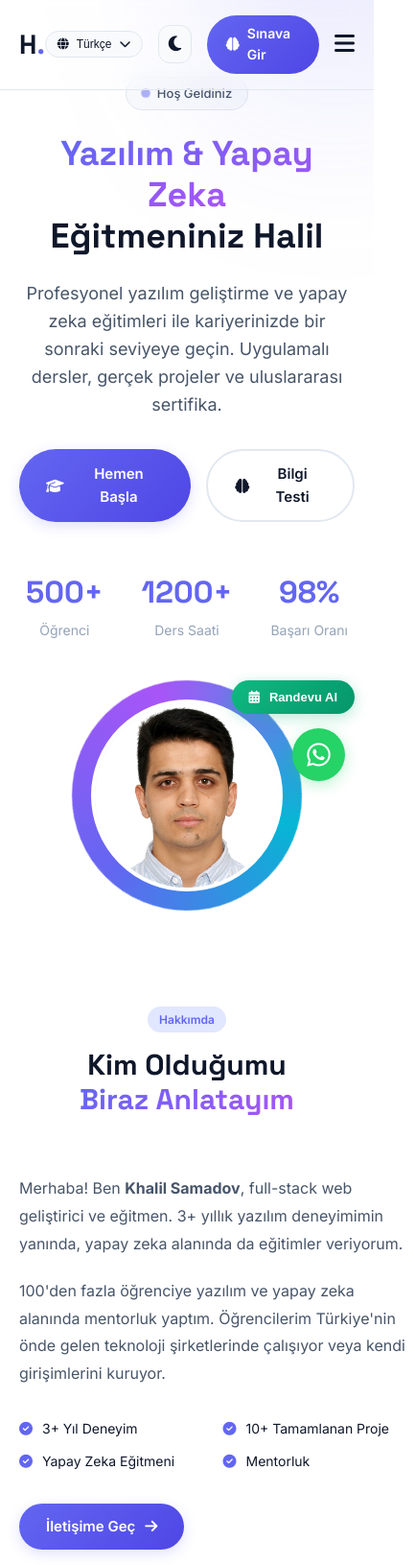
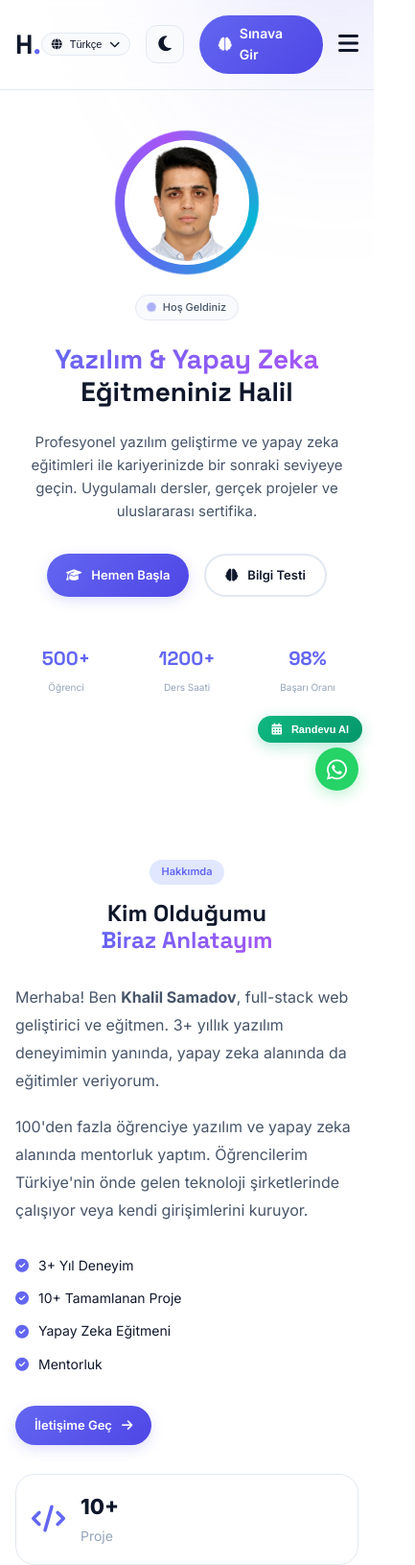
Before and after one commit to Halil668/kisisel-web, a website: page index.html in a window 390 px wide. Shown: the top 1631 px of the page at 96% size, 433 px wide, since content can reach past the window. Drawn offline with nearby package versions, Linux system fonts and the light colour scheme.

Commit message:
güncellendi

```diff
--- a/style.css
+++ b/style.css
@@ -1266,6 +1266,7 @@ section {
 }
 
 /* ========== RESPONSIVE ========== */
+/* ========== RESPONSIVE ========== */
 @media (max-width: 1024px) {
   .hero-title { font-size: 44px; }
   .section-title { font-size: 36px; }
@@ -1276,32 +1277,270 @@ section {
   .nav-links { display: none; }
   .mobile-menu-btn { display: block; }
   .lang-dropdown { order: -1; }
-  .hero .container { grid-template-columns: 1fr; text-align: center; }
-  .hero-desc { margin-left: auto; margin-right: auto; }
-  .hero-buttons { justify-content: center; }
-  .hero-stats { justify-content: center; }
-  .about-grid { grid-template-columns: 1fr; }
-  .contact-grid { grid-template-columns: 1fr; }
-  .footer-content { flex-direction: column; text-align: center; }
-  .hero-title { font-size: 36px; }
-  .section-title { font-size: 30px; }
-  .container { padding: 0 20px; }
-  section { padding: 60px 0; }
-  .avatar-ring { width: 240px; height: 240px; }
-  .avatar-inner { width: 200px; height: 200px; font-size: 70px; }
-  .appointment-float { bottom: 100px; right: 20px; }
-  .appointment-btn { padding: 10px 18px; font-size: 13px; }
-  .modal-content { width: 95%; margin: 20px; }
-  .lang-dropdown-menu { right: -50px; min-width: 150px; }
-  .detail-title { font-size: 22px; }
-  .detail-buttons { flex-direction: column; }
-  .detail-buttons .btn { width: 100%; justify-content: center; }
+
+  .hero .container {
+    grid-template-columns: 1fr;
+    text-align: center;
+    gap: 30px;
+  }
+  .hero-content {
+    order: 2;
+  }
+  .hero-image {
+    order: 1;
+  }
+  .hero-desc {
+    margin-left: auto;
+    margin-right: auto;
+  }
+  .hero-buttons {
+    justify-content: center;
+    flex-wrap: wrap;
+  }
+  .hero-stats {
+    justify-content: center;
+    flex-wrap: wrap;
+    gap: 20px;
+  }
+  .stat {
+    flex: 1;
+    min-width: 80px;
+  }
+  .stat-number {
+    font-size: 24px;
+  }
+  .stat-label {
+    font-size: 12px;
+  }
+
+  .hero-title {
+    font-size: 32px;
+  }
+  .hero-desc {
+    font-size: 15px;
+    padding: 0 10px;
+  }
+
+  .section-title {
+    font-size: 28px;
+  }
+  .section-desc {
+    font-size: 14px;
+    padding: 0 15px;
+  }
+
+  .about-grid {
+    grid-template-columns: 1fr;
+    gap: 30px;
+  }
+  .about-features {
+    grid-template-columns: 1fr;
+  }
+  .about-stats {
+    grid-template-columns: repeat(2, 1fr);
+    gap: 12px;
+  }
+  .stat-card {
+    padding: 16px;
+  }
+  .stat-card i {
+    font-size: 28px;
+  }
+  .stat-value {
+    font-size: 22px;
+  }
+
+  .contact-grid {
+    grid-template-columns: 1fr;
+    gap: 30px;
+  }
+  .contact-form {
+    padding: 24px;
+  }
+  .footer-content {
+    flex-direction: column;
+    text-align: center;
+  }
+  .footer-links {
+    justify-content: center;
+  }
+
+  .container {
+    padding: 0 16px;
+  }
+  section {
+    padding: 50px 0;
+  }
+
+  .avatar-ring {
+    width: 200px;
+    height: 200px;
+  }
+  .avatar-inner {
+    width: 170px;
+    height: 170px;
+    font-size: 60px;
+  }
+
+  .appointment-float {
+    bottom: 80px;
+    right: 16px;
+  }
+  .appointment-btn {
+    padding: 10px 16px;
+    font-size: 12px;
+  }
+
+  .modal-content {
+    width: 95%;
+    margin: 20px;
+    max-width: none;
+  }
+  .detail-modal-content {
+    max-width: 95%;
+  }
+  .detail-title {
+    font-size: 20px;
+  }
+  .detail-buttons {
+    flex-direction: column;
+  }
+  .detail-buttons .btn {
+    width: 100%;
+    justify-content: center;
+  }
+
+  .lang-dropdown-menu {
+    right: -20px;
+    min-width: 140px;
+  }
+
+  .courses-grid {
+    grid-template-columns: 1fr;
+    gap: 20px;
+  }
+  .projects-grid {
+    grid-template-columns: 1fr;
+    gap: 20px;
+  }
+  .ai-grid {
+    grid-template-columns: 1fr;
+    gap: 20px;
+  }
+
+  .course-card, .ai-card, .project-card {
+    padding: 20px;
+  }
+  .course-card h3, .ai-card h3, .project-card h3 {
+    font-size: 18px;
+  }
+  .course-card p, .ai-card p, .project-content p {
+    font-size: 13px;
+  }
+
+  .search-box {
+    max-width: 90%;
+  }
+  .search-box input {
+    font-size: 14px;
+    padding: 10px;
+  }
+
+  .btn {
+    padding: 10px 20px;
+    font-size: 13px;
+  }
+  .btn-large {
+    padding: 12px 24px;
+    font-size: 14px;
+  }
+
+  .hero-badge {
+    font-size: 11px;
+    padding: 4px 12px;
+  }
+
+  .section-header {
+    margin-bottom: 30px;
+  }
+  .section-tag {
+    font-size: 11px;
+  }
 }
 
 @media (max-width: 480px) {
-  .courses-grid { grid-template-columns: 1fr; }
-  .projects-grid { grid-template-columns: 1fr; }
-  .ai-grid { grid-template-columns: 1fr; }
-  .lang-dropdown-btn { padding: 6px 12px; font-size: 12px; }
-  .lang-dropdown-menu { min-width: 140px; right: -60px; }
+  .hero-title {
+    font-size: 28px;
+  }
+  .section-title {
+    font-size: 24px;
+  }
+  .stat-number {
+    font-size: 20px;
+  }
+  .stat-label {
+    font-size: 10px;
+  }
+
+  .about-stats {
+    grid-template-columns: 1fr;
+  }
+
+  .avatar-ring {
+    width: 150px;
+    height: 150px;
+  }
+  .avatar-inner {
+    width: 130px;
+    height: 130px;
+    font-size: 50px;
+  }
+
+  .lang-dropdown-btn {
+    padding: 5px 10px;
+    font-size: 11px;
+  }
+  .lang-dropdown-menu {
+    min-width: 130px;
+    right: -30px;
+  }
+  .lang-option {
+    font-size: 12px;
+    padding: 8px 12px;
+  }
+
+  .modal-header h3 {
+    font-size: 16px;
+  }
+  .modal-body {
+    padding: 16px;
+  }
+
+  .appointment-float {
+    bottom: 70px;
+    right: 12px;
+  }
+  .appointment-btn {
+    padding: 8px 14px;
+    font-size: 11px;
+  }
+  .appointment-btn i {
+    font-size: 12px;
+  }
+
+  .whatsapp-float {
+    bottom: 20px;
+    right: 16px;
+    width: 45px;
+    height: 45px;
+    font-size: 24px;
+  }
+
+  .back-to-top {
+    bottom: 20px;
+    left: 16px;
+    width: 40px;
+    height: 40px;
+    font-size: 18px;
+  }
 }
```
